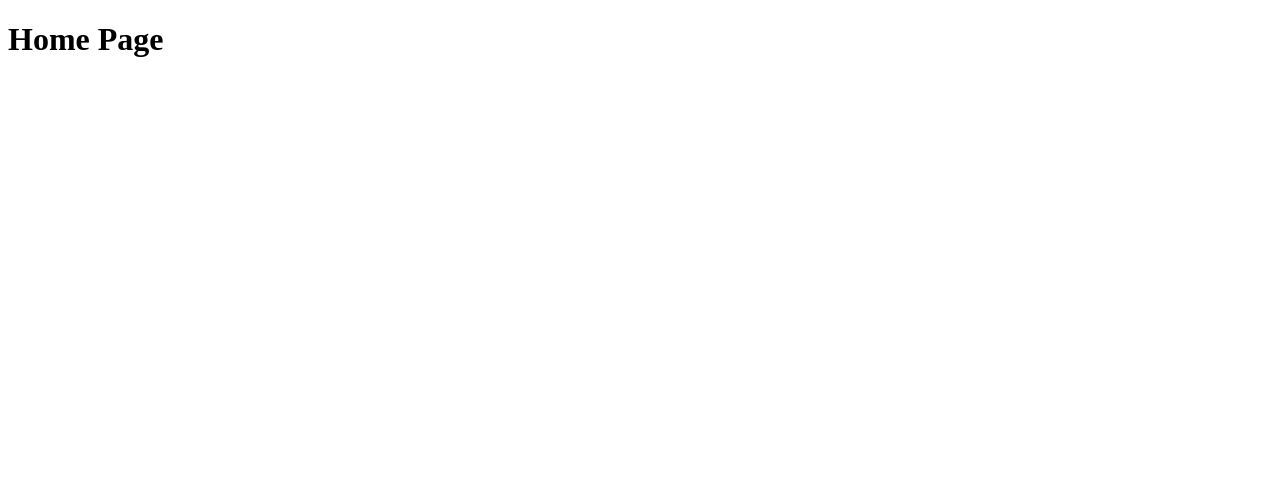
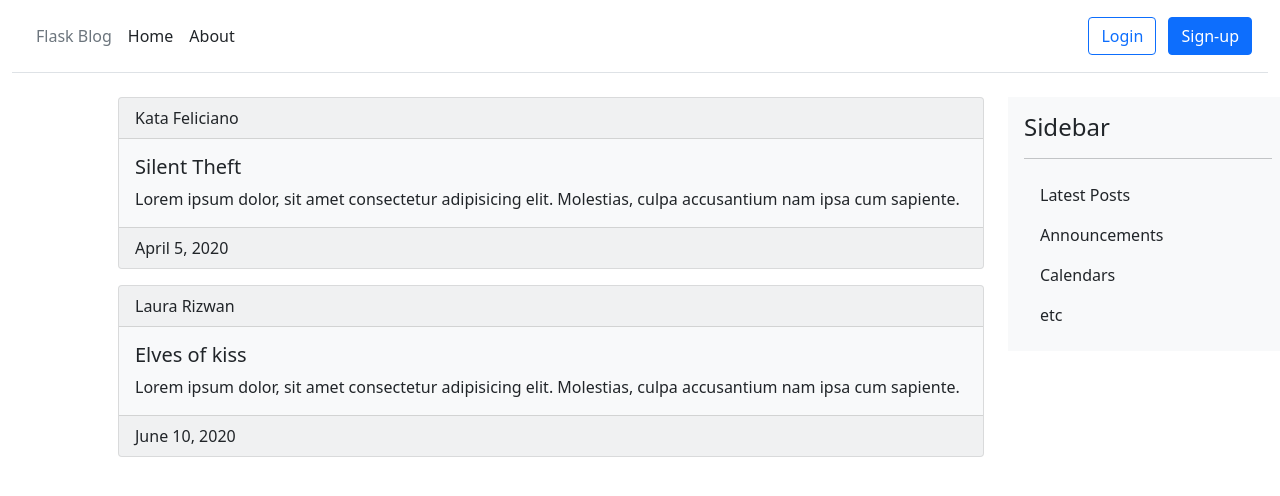
Before and after one commit to Hungerarray/FlaskApp, a Flask app: page / in a window 1280 px wide. Before the commit the part shown is almost empty. Shown: the top 496 px of the page. Run offline with Flask 2, Linux system fonts and the light colour scheme.

Commit message:
Working with Templates
added templates with bootstrap

```diff
--- a/src/app.py
+++ b/src/app.py
@@ -1,11 +1,29 @@
 from flask import Flask, render_template
+
 app = Flask(__name__)
+
+posts = [
+    {
+        "author": "Kata Feliciano",
+        "title": "Silent Theft",
+        "content": "Lorem ipsum dolor, sit amet consectetur adipisicing elit. Molestias, culpa accusantium nam ipsa cum sapiente.",
+        "date": "April 5, 2020"
+    },
+    {
+        "author": "Laura Rizwan",
+        "title": "Elves of kiss",
+        "content": "Lorem ipsum dolor, sit amet consectetur adipisicing elit. Molestias, culpa accusantium nam ipsa cum sapiente.",
+        "date": "June 10, 2020"
+    }
+]
+
 
 @app.route("/home")
 @app.route("/")
 def home():
-	return render_template("home.html")
+    return render_template("home.html", posts=posts)
+
 
 @app.route("/about")
 def about():
-	return render_template("about.html")
+    return render_template("about.html", title="about")
--- a/src/templates/home.html
+++ b/src/templates/home.html
@@ -1,5 +1,16 @@
 {% extends "layout.html" %}
 
 {% block container %}
-<h1>Home Page</h1>
+{% for post in posts %}
+<div class="card text-dark bg-light mb-3">
+	<div class="card-header"> {{ post.author }}</div>
+	<div class="card-body">
+		<h5 class="card-title"> {{ post. title }} </h5>
+		<p class="card-text">
+			{{ post.content }}
+		</p>
+	</div>
+	<div class="card-footer">{{ post.date }}</div>
+</div>
+{% endfor %}
 {% endblock %}
--- a/src/templates/layout.html
+++ b/src/templates/layout.html
@@ -1,19 +1,94 @@
 <!DOCTYPE html>
 <html lang="en">
+
 <head>
 	<meta charset="UTF-8">
 	<meta http-equiv="X-UA-Compatible" content="IE=edge">
 	<meta name="viewport" content="width=device-width, initial-scale=1.0">
+
+	<!--BootStrap css link-->
+	<link href="https://cdn.jsdelivr.net/npm/bootstrap@5.0.1/dist/css/bootstrap.min.css" rel="stylesheet"
+		integrity="sha384-+0n0xVW2eSR5OomGNYDnhzAbDsOXxcvSN1TPprVMTNDbiYZCxYbOOl7+AMvyTG2x"
+		crossorigin="anonymous">
+
 	{% if title %}
 	<title>Flask Blog - {{ title }}</title>
 	{% else %}
 	<title>Flask Blog</title>
 	{% endif %}
 </head>
+
 <body>
-	<div class="container">
-		{% block container %}
-		{% endblock %}
-	</div>
+
+	<!--NavBar-->
+	<div class="container-fluid">
+		<header
+			class="d-flex flex-wrap align-items-center justify-content-center justify-content-md-between p-3 mb-4 border-bottom">
+
+			<ul class="nav col-12 col-md-auto mb-2 justify-content-center mb-md-0">
+				<li><a href="/" class="nav-link px-2 link-secondary">Flask Blog</a></li>
+				<li><a href="/home" class="nav-link px-2 link-dark">Home</a></li>
+				<li><a href="/about" class="nav-link px-2 link-dark">About</a></li>
+			</ul>
+
+			<div class="col-md-3 text-end">
+				<button type="button" class="btn btn-outline-primary me-2">Login</button>
+				<button type="button" class="btn btn-primary">Sign-up</button>
+			</div>
+		</header>
+
+		<!-- Container -->
+
+		<div class="container px-5">
+			<div class="row">
+				<!-- Block -->
+				<div class="col-10">
+					{% block container %} {% endblock %}
+				</div>
+
+				<!-- SideBar -->
+				<div class="col-2">
+					<div class="d-flex flex-column flex-shrink-0 p-3 bg-light"
+						style="width: 280px;">
+						<h3
+							class="d-flex align-items-center mb-3 mb-md-0 me-md-auto link-dark text-decoration-none">
+							<span class="fs-4">Sidebar</span>
+						</h3>
+						<hr>
+						<ul class="nav nav-pills flex-column mb-auto">
+							<li class="nav-item">
+								<a href="#" class="nav-link link-dark">
+									Latest Posts
+								</a>
+							</li>
+							<li>
+								<a href="#" class="nav-link link-dark">
+									Announcements
+								</a>
+							</li>
+							<li>
+								<a href="#" class="nav-link link-dark">
+									Calendars
+								</a>
+							</li>
+							<li>
+								<a href="#" class="nav-link link-dark">
+									etc
+								</a>
+							</li>
+						</ul>
+					</div>
+				</div>
+			</div>
+		</div>
+
+
+
+		<!--BootStrap js link-->
+		<script src="https://cdn.jsdelivr.net/npm/bootstrap@5.0.1/dist/js/bootstrap.bundle.min.js"
+			integrity="sha384-gtEjrD/SeCtmISkJkNUaaKMoLD0//ElJ19smozuHV6z3Iehds+3Ulb9Bn9Plx0x4"
+			crossorigin="anonymous"></script>
+
 </body>
+
 </html>
```
